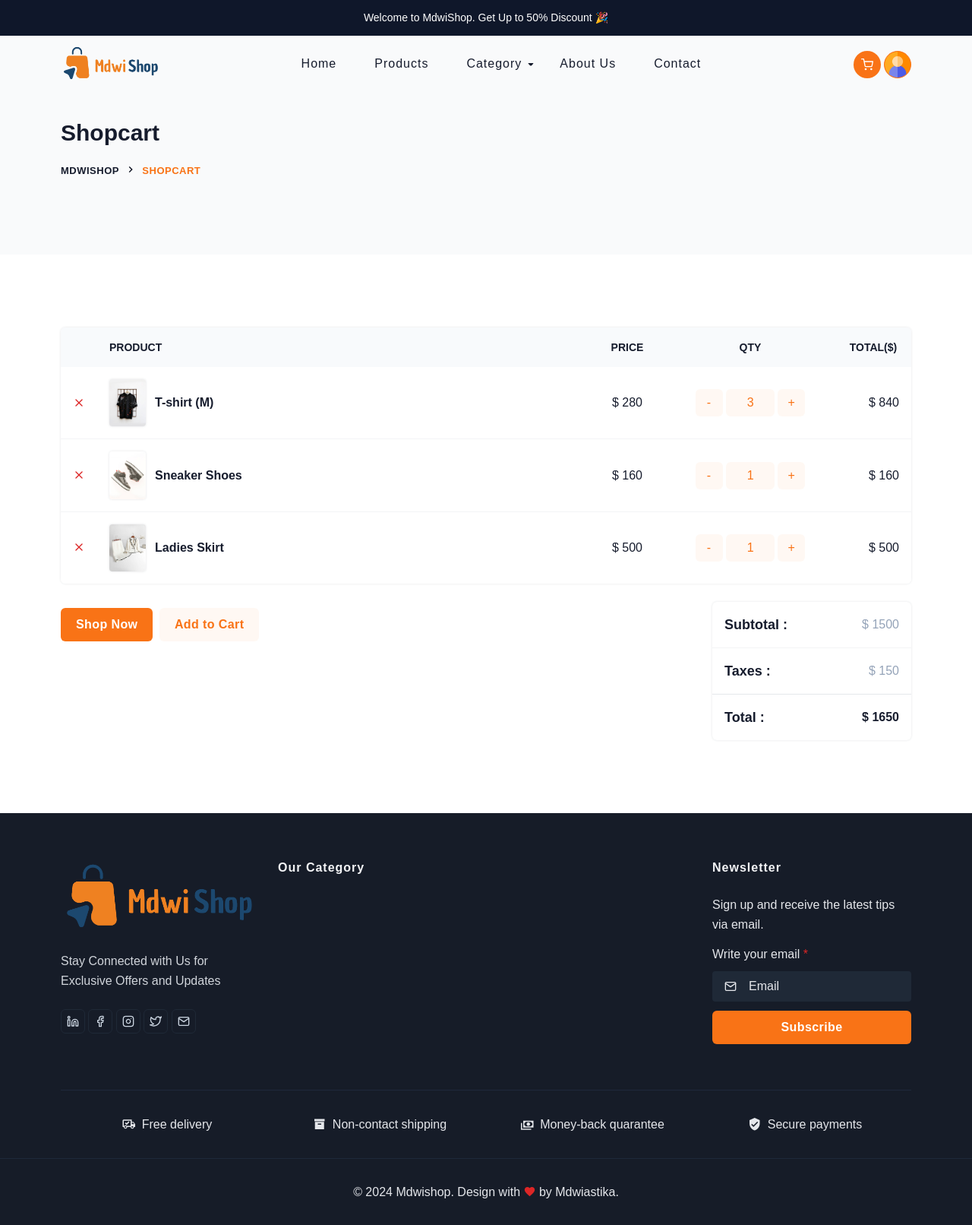
After one commit to mdwiastika/RichTokoOnline, a PHP site: page /cart in a window 1280 px wide. The commit adds this page. Shown: the whole page at 76% size. Run offline with PHP 8.4, Linux system fonts and the light colour scheme; the visitor is signed in with stand-in values (Sample User, id 1); data that the repository does not hold is empty; style sheets or scripts are compiled from the project's sources; some libraries are stand-ins or nearby versions.

Commit message:
feat: add to cart & views

```diff
--- a/views/controllers/add-cart.php
+++ b/views/api/add-cart.php
@@ -1,10 +1,10 @@
 <?php
 session_start();
 include_once './../connection/connection.php';
-if ($_POST['product_id']) {
+if (isset($_POST['product_id'])) {
     $product_id = $_POST['product_id'];
     $variant_product_id = $pdo->query("SELECT id_variant_product FROM variant_products WHERE product_id = $product_id LIMIT 1")->fetchColumn();
-} elseif ($_POST['variant_product_id']) {
+} elseif (isset($_POST['variant_product_id'])) {
     $variant_product_id = $_POST['variant_product_id'];
 }
 $user_id = $_SESSION['user']['id'];
--- /dev/null
+++ b/views/cart/index.php
@@ -0,0 +1,144 @@
+<?php
+$title = 'Shopcart';
+include_once './../partials/header.php';
+if (!isset($_SESSION['user'])) {
+    header('Location: /auth/login.php');
+}
+?>
+<link href="assets/libs/tiny-slider/tiny-slider.css" rel="stylesheet">
+
+<!-- Start Hero -->
+<section class="relative table w-full py-20 lg:py-24 bg-gray-50 dark:bg-slate-800">
+    <div class="container relative">
+        <div class="grid grid-cols-1 mt-14">
+            <h3 class="text-3xl leading-normal font-semibold">Shopcart</h3>
+        </div><!--end grid-->
+
+        <div class="relative mt-3">
+            <ul class="tracking-[0.5px] mb-0 inline-block">
+                <li class="inline-block uppercase text-[13px] font-bold duration-500 ease-in-out hover:text-orange-500"><a href="/">MdwiShop</a></li>
+                <li class="inline-block text-base text-slate-950 dark:text-white mx-0.5 ltr:rotate-0 rtl:rotate-180"><i class="mdi mdi-chevron-right"></i></li>
+                <li class="inline-block uppercase text-[13px] font-bold text-orange-500" aria-current="page">Shopcart</li>
+            </ul>
+        </div>
+    </div><!--end container-->
+</section><!--end section-->
+<!-- End Hero -->
+
+<!-- Start -->
+<section class="relative md:py-24 py-16">
+    <div class="container relative">
+        <div class="grid lg:grid-cols-1">
+            <div class="relative overflow-x-auto shadow dark:shadow-gray-800 rounded-md">
+                <table class="w-full text-start">
+                    <thead class="text-sm uppercase bg-slate-50 dark:bg-slate-800">
+                        <tr>
+                            <th scope="col" class="p-4 w-4"></th>
+                            <th scope="col" class="text-start p-4 min-w-[220px]">Product</th>
+                            <th scope="col" class="p-4 w-24 min-w-[100px]">Price</th>
+                            <th scope="col" class="p-4 w-56 min-w-[220px]">Qty</th>
+                            <th scope="col" class="p-4 w-24 min-w-[100px]">Total($)</th>
+                        </tr>
+                    </thead>
+                    <tbody>
+                        <tr class="bg-white dark:bg-slate-900">
+                            <td class="p-4"><a href="#"><i class="mdi mdi-window-close text-red-600"></i></a></td>
+                            <td class="p-4">
+                                <span class="flex items-center">
+                                    <img src="assets/images/shop/black-print-t-shirt.jpg" class="rounded shadow dark:shadow-gray-800 w-12" alt="">
+                                    <span class="ms-3">
+                                        <span class="block font-semibold">T-shirt (M)</span>
+                                    </span>
+                                </span>
+                            </td>
+                            <td class="p-4 text-center">$ 280</td>
+                            <td class="p-4 text-center">
+                                <div class="qty-icons">
+                                    <button onclick="this.parentNode.querySelector('input[type=number]').stepDown()" class="size-9 inline-flex items-center justify-center tracking-wide align-middle text-base text-center rounded-md bg-orange-500/5 hover:bg-orange-500 text-orange-500 hover:text-white minus">-</button>
+                                    <input min="0" name="quantity" value="3" type="number" class="h-9 inline-flex items-center justify-center tracking-wide align-middle text-base text-center rounded-md bg-orange-500/5 hover:bg-orange-500 text-orange-500 hover:text-white pointer-events-none w-16 ps-4 quantity">
+                                    <button onclick="this.parentNode.querySelector('input[type=number]').stepUp()" class="size-9 inline-flex items-center justify-center tracking-wide align-middle text-base text-center rounded-md bg-orange-500/5 hover:bg-orange-500 text-orange-500 hover:text-white plus">+</button>
+                                </div>
+                            </td>
+                            <td class="p-4  text-end">$ 840</td>
+                        </tr>
+
+                        <tr class="bg-white dark:bg-slate-900 border-t border-gray-100 dark:border-gray-800">
+                            <td class="p-4"><a href="#"><i class="mdi mdi-window-close text-red-600"></i></a></td>
+                            <td class="p-4">
+                                <span class="flex items-center">
+                                    <img src="assets/images/shop/fashion-shoes-sneaker.jpg" class="rounded shadow dark:shadow-gray-800 w-12" alt="">
+                                    <span class="ms-3">
+                                        <span class="block font-semibold">Sneaker Shoes</span>
+                                    </span>
+                                </span>
+                            </td>
+                            <td class="p-4 text-center">$ 160</td>
+                            <td class="p-4 text-center">
+                                <div class="qty-icons">
+                                    <button onclick="this.parentNode.querySelector('input[type=number]').stepDown()" class="size-9 inline-flex items-center justify-center tracking-wide align-middle text-base text-center rounded-md bg-orange-500/5 hover:bg-orange-500 text-orange-500 hover:text-white minus">-</button>
+                                    <input min="0" name="quantity" value="1" type="number" class="h-9 inline-flex items-center justify-center tracking-wide align-middle text-base text-center rounded-md bg-orange-500/5 hover:bg-orange-500 text-orange-500 hover:text-white pointer-events-none w-16 ps-4 quantity">
+                                    <button onclick="this.parentNode.querySelector('input[type=number]').stepUp()" class="size-9 inline-flex items-center justify-center tracking-wide align-middle text-base text-center rounded-md bg-orange-500/5 hover:bg-orange-500 text-orange-500 hover:text-white plus">+</button>
+                                </div>
+                            </td>
+                            <td class="p-4  text-end">$ 160</td>
+                        </tr>
+
+                        <tr class="bg-white dark:bg-slate-900 border-t border-gray-100 dark:border-gray-800">
+                            <td class="p-4"><a href="#"><i class="mdi mdi-window-close text-red-600"></i></a></td>
+                            <td class="p-4">
+                                <span class="flex items-center">
+                                    <img src="assets/images/shop/ladies-skirt-pair.jpg" class="rounded shadow dark:shadow-gray-800 w-12" alt="">
+                                    <span class="ms-3">
+                                        <span class="block font-semibold">Ladies Skirt</span>
+                                    </span>
+                                </span>
+                            </td>
+                            <td class="p-4 text-center">$ 500</td>
+                            <td class="p-4 text-center">
+                                <div class="qty-icons">
+                                    <button onclick="this.parentNode.querySelector('input[type=number]').stepDown()" class="size-9 inline-flex items-center justify-center tracking-wide align-middle text-base text-center rounded-md bg-orange-500/5 hover:bg-orange-500 text-orange-500 hover:text-white minus">-</button>
+                                    <input min="0" name="quantity" value="1" type="number" class="h-9 inline-flex items-center justify-center tracking-wide align-middle text-base text-center rounded-md bg-orange-500/5 hover:bg-orange-500 text-orange-500 hover:text-white pointer-events-none w-16 ps-4 quantity">
+                                    <button onclick="this.parentNode.querySelector('input[type=number]').stepUp()" class="size-9 inline-flex items-center justify-center tracking-wide align-middle text-base text-center rounded-md bg-orange-500/5 hover:bg-orange-500 text-orange-500 hover:text-white plus">+</button>
+                                </div>
+                            </td>
+                            <td class="p-4  text-end">$ 500</td>
+                        </tr>
+                    </tbody>
+                </table>
+            </div>
+
+            <div class="grid lg:grid-cols-12 md:grid-cols-2 grid-cols-1 mt-6 gap-6">
+                <div class="lg:col-span-9 md:order-1 order-3">
+                    <div class="space-x-1">
+                        <a href="#" class="py-2 px-5 inline-block font-semibold tracking-wide align-middle text-base text-center bg-orange-500 text-white rounded-md mt-2">Shop Now</a>
+                        <a href="#" class="py-2 px-5 inline-block font-semibold tracking-wide align-middle text-base text-center rounded-md bg-orange-500/5 hover:bg-orange-500 text-orange-500 hover:text-white mt-2">Add to Cart</a>
+                    </div>
+                </div>
+
+                <div class="lg:col-span-3 md:order-2 order-1">
+                    <ul class="list-none shadow dark:shadow-gray-800 rounded-md">
+                        <li class="flex justify-between p-4">
+                            <span class="font-semibold text-lg">Subtotal :</span>
+                            <span class="text-slate-400">$ 1500</span>
+                        </li>
+                        <li class="flex justify-between p-4 border-t border-gray-100 dark:border-gray-800">
+                            <span class="font-semibold text-lg">Taxes :</span>
+                            <span class="text-slate-400">$ 150</span>
+                        </li>
+                        <li class="flex justify-between font-semibold p-4 border-t border-gray-200 dark:border-gray-600">
+                            <span class="font-semibold text-lg">Total :</span>
+                            <span class="font-semibold">$ 1650</span>
+                        </li>
+                    </ul>
+                </div>
+            </div>
+        </div>
+    </div><!--end container-->
+</section><!--end section-->
+<!-- End -->
+<script src="/assets/libs/tiny-slider/min/tiny-slider.js"></script>
+<?php
+include_once './../partials/footer.php';
+?>
+<script>
+</script>
--- a/views/partials/footer.php
+++ b/views/partials/footer.php
@@ -107,7 +107,7 @@
     function addToCart(product_id) {
         if (<?php echo isset($_SESSION['user']) ? 'true' : 'false'; ?>) {
             $.ajax({
-                url: '/controllers/add-cart.php',
+                url: '/api/add-cart.php',
                 type: 'POST',
                 data: {
                     product_id: product_id
```
Also changed, not shown: views/product/index.php (+33 -2 lines).
